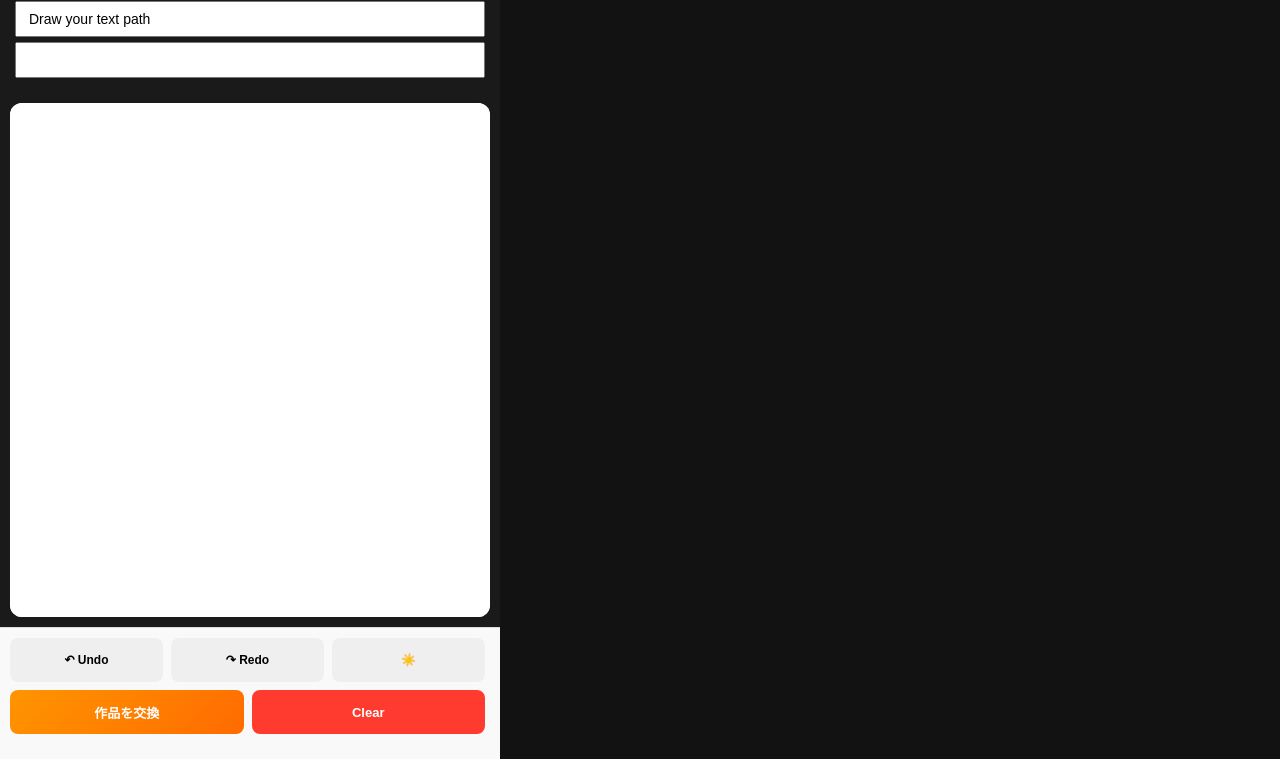
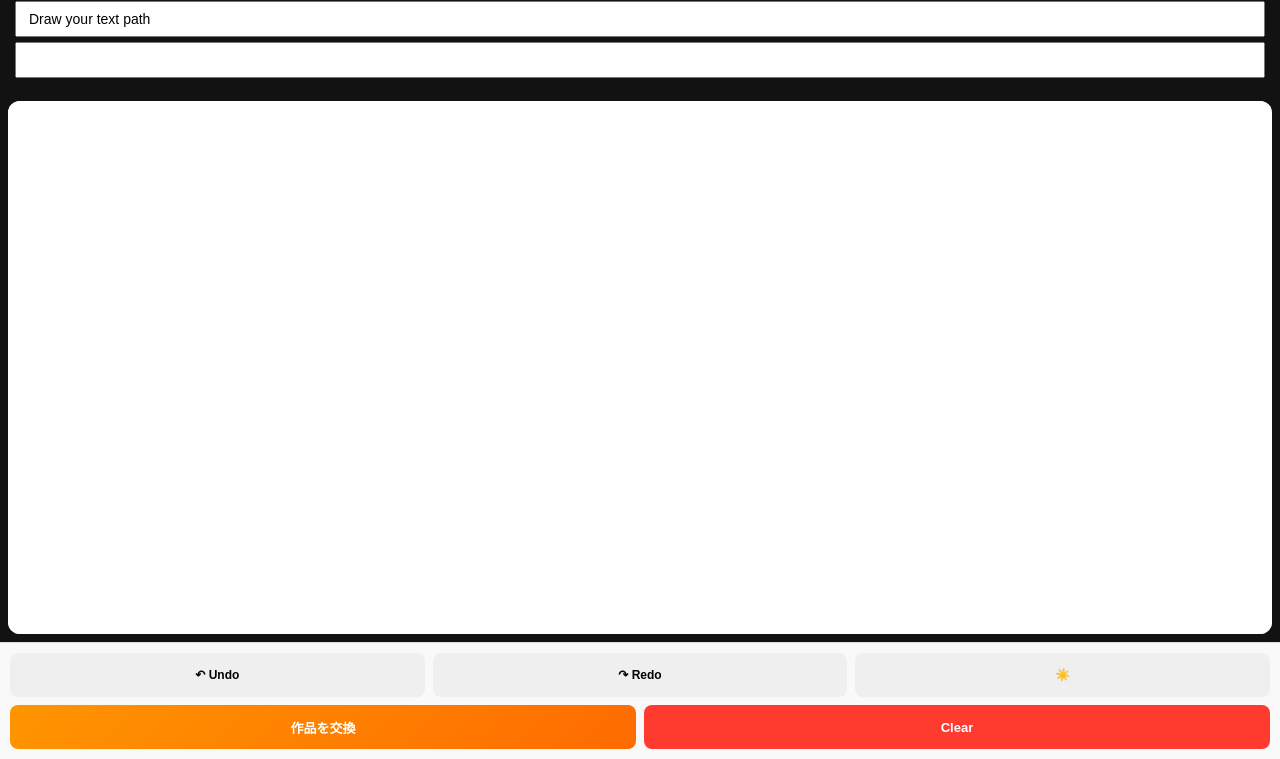
Before and after one commit to soft-dev-UK/Path-test2, a website: page public/index.html in a window 1280 px wide. Shown: the part 41-800 px from the top of the page. Drawn offline with Linux system fonts and the light colour scheme.

Commit message:
Force push latest changes

```diff
--- a/public/index.html
+++ b/public/index.html
@@ -12,9 +12,12 @@
         }
 
         body {
-            background: #121212; /* 背景を暗くして没入感を出す */
+            width: 100vw;
             height: 100dvh; /* dynamic viewport height (スマホのバーを考慮) */
             overflow: hidden; /* 画面全体のスクロールを禁止 */
+            margin: 0;
+            padding: 0;
+            position: fixed;
         }
 
         canvas {
@@ -24,13 +27,11 @@
         }
 
         .container {
+            display: flex;
+            flex-direction: column;
+            height: 100dvh;
             width: 100%;
-            max-width: 500px;
-            height: 100dvh;
-            display: flex;         /* これを追加 */
-            flex-direction: column; /* これを追加 */
-            background: #1a1a1a;    /* ヘッダーと色を合わせると綺麗です */
-            overflow: hidden;
+            background: #121212;
         }
 
         .header {
@@ -67,10 +68,9 @@
         .canvas-wrapper {
             flex: 1;                /* 余ったスペースをすべて使う */
             min-height: 0;          /* これ重要：中身がはみ出すのを防ぐ */
-            margin: 10px;
+            margin: 8px;
             border-radius: 12px;
             background: #fff;
-            position: relative;
             overflow: hidden;
         }
 
@@ -85,13 +85,15 @@
         }
 
         .toolbar {
+            flex-shrink: 0;   /* ボタンエリアは絶対に潰さない */
+            background: #f9f9f9;
+            padding: 10px 10px;
+            /* ★重要：iPhoneやAndroidの下部バーを避けるための余白 */
+            padding-bottom: calc(10px + env(safe-area-inset-bottom));
             display: flex;
-            flex-direction: column; /* グループ（段）を縦に並べる */
-            gap: 8px;               /* 段ごとの隙間 */
-            padding: 10px 15px 25px 10px; /* 下側の余白を多めにとってスマホのバーを避ける */
-            background: #f9f9f9;
+            flex-direction: column;
+            gap: 8px;
             border-top: 1px solid #ddd;
-            flex-shrink: 0;
         }
 
         .button-group {
@@ -145,10 +147,9 @@
             cursor: not-allowed;
         }
 
-        .btn-undo, .btn-redo, .btn-dark-mode,
-.btn-exchange, .btn-clear, .btn-save {
-    min-width: 0 !important;
-    flex: 1;
+        .btn-undo, .btn-redo, .btn-dark-mode, .btn-exchange, .btn-clear, .btn-save {
+        min-width: 0 !important;
+        flex: 1;
 }
 
         .button-group:first-child button {
```
